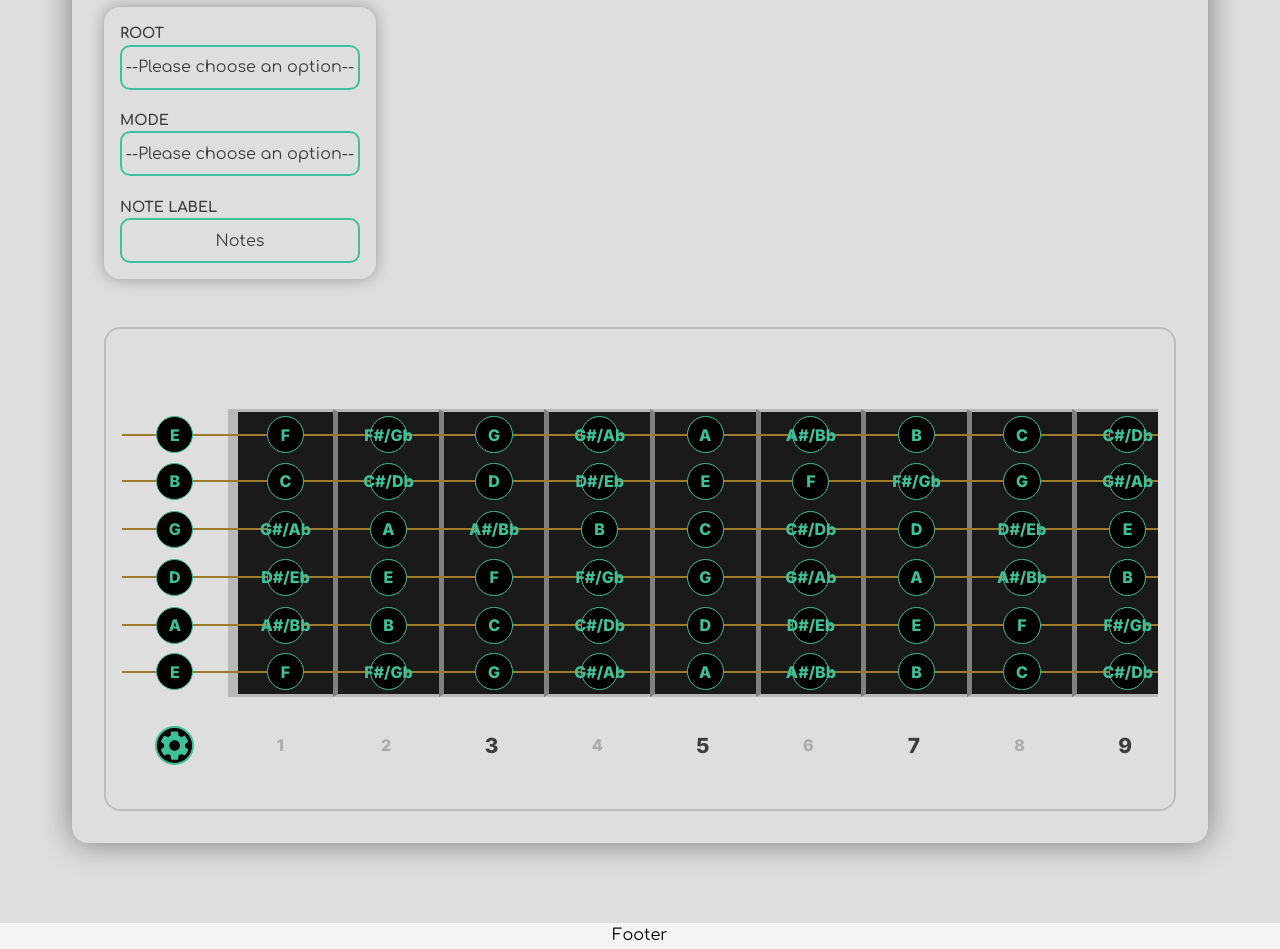
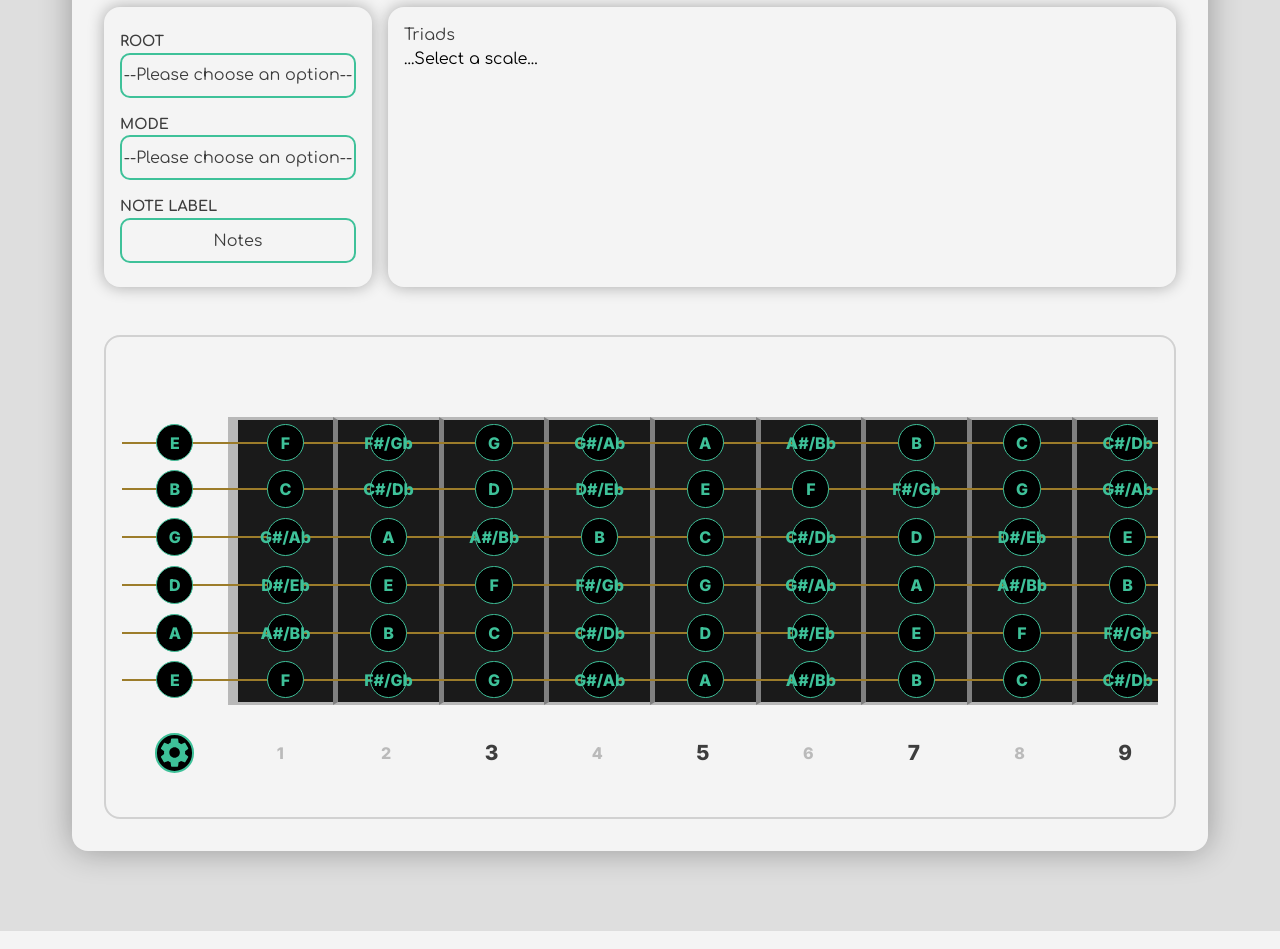
Before and after one commit to NovaSharx/Novabrato, a React (Create React App) app in the folder frontend/: page / in a window 1280 px wide. Shown: the part 960-1909 px from the top of the page. Built offline with nearby package versions, Linux system fonts and the light colour scheme.

Commit message:
Added secondary panel with basic triads content.

```diff
--- a/frontend/src/components/Footer/Footer.tsx
+++ b/frontend/src/components/Footer/Footer.tsx
@@ -10,7 +10,11 @@ const Footer: FC = (): ReactElement => {
             backgroundColor: theme.palette.background.tertiary
         }}>
             <div className='main-section'>
-                Footer
+
+                <div id='footer-bottom'>
+                    <span style={{color: theme.palette.text.primary}}>© Copyright 2023 | Davin Jones</span>
+                </div>
+
             </div>
         </div>
     );
--- a/frontend/src/components/VirtualGuitar/VirtualGuitarContainer.tsx
+++ b/frontend/src/components/VirtualGuitar/VirtualGuitarContainer.tsx
@@ -12,7 +12,8 @@ const VirtualGuitarContainer: FC = (): ReactElement => {
             <div className='main-section'>
 
                 <div className='virtual-guitar-container' style={{
-                    backgroundColor: theme.palette.background.primary
+                    backgroundColor: theme.palette.background.tertiary,
+                    boxShadow: `0rem 0rem 2rem 0rem ${theme.palette.shadow.primary}`
                 }}>
                     <div className='virtual-guitar-title'>
                         <h2 style={{
--- a/frontend/src/components/VirtualGuitar/VirtualGuitarControlPanel.tsx
+++ b/frontend/src/components/VirtualGuitar/VirtualGuitarControlPanel.tsx
@@ -1,4 +1,4 @@
-import { FC, ReactElement, useContext } from 'react';
+import { FC, ReactElement, useContext, Fragment } from 'react';
 import styled from '@emotion/styled';
 import { ThemeContext } from '../contexts/ThemeContext';
 import { VirtualGuitarContext } from '../contexts/VirtualGuitarContext';
@@ -7,7 +7,7 @@ const VirtualGuitarControlPanel: FC = (): ReactElement => {
 
     const { theme } = useContext(ThemeContext)!
 
-    const { noteLibrary, root, mode, noteLabel, setNoteLabel, calculateScaleNotes } = useContext(VirtualGuitarContext)!
+    const { noteLibrary, root, mode, noteLabel, setNoteLabel, calculateScaleNotes, scaleNotes, getTriadNotes } = useContext(VirtualGuitarContext)!
 
     const VirtualGuitarSelect = styled.select`
         color: ${theme.palette.text.primary};
@@ -18,6 +18,31 @@ const VirtualGuitarControlPanel: FC = (): ReactElement => {
         }
     `;
 
+    const TriadButton = styled.span`
+        color: ${theme.palette.text.primary};
+        border-color: ${theme.palette.primary.main};
+        &:hover {
+            border-color: ${theme.palette.secondary.main};
+        }
+    `;
+
+    const renderTriadButtons: JSX.Element[] = scaleNotes.map((root: string, index: number): JSX.Element => {
+
+        return (
+            <TriadButton key={index} className='triad-button'>
+                <div className='triad-button-notes'>
+                    {getTriadNotes(root).map((triadNote: string, idx: number): JSX.Element => {
+                        return (
+                            <span key={idx}>
+                                {idx !== 0 && ' - '}{triadNote}
+                            </span>
+                        )
+                    })}
+                </div>
+            </TriadButton>
+        )
+    })
+
     const renderRootoptions: JSX.Element[] = noteLibrary.map((root: string, index: number): JSX.Element => {
         return (
             <option key={index} value={root}>{root}</option>
@@ -26,6 +51,7 @@ const VirtualGuitarControlPanel: FC = (): ReactElement => {
 
     return (
         <div className='virtual-guitar-control-panel'>
+
             <div className='virtual-guitar-main-panel' style={{ boxShadow: `0rem 0rem 1rem 0rem ${theme.palette.shadow.primary}` }}>
 
                 <div className='virtual-guitar-main-panel-item'>
@@ -57,6 +83,17 @@ const VirtualGuitarControlPanel: FC = (): ReactElement => {
                 </div>
 
             </div>
+
+            <div className='virtual-guitar-secondary-panel' style={{ boxShadow: `0rem 0rem 1rem 0rem ${theme.palette.shadow.primary}` }}>
+
+                <div className='virtual-guitar-secondary-panel-item'>
+                    <label htmlFor='virtual-guitar-triads' className='secondary-panel-label' style={{ color: theme.palette.text.primary }}>Triads</label>
+                    <div id='virtual-guitar-triads'>
+                        {scaleNotes.length ? renderTriadButtons : '...Select a scale...'}
+                    </div>
+                </div>
+
+            </div>
         </div>
     )
 }
--- a/frontend/src/components/VirtualGuitar/VirtualGuitarNeck.tsx
+++ b/frontend/src/components/VirtualGuitar/VirtualGuitarNeck.tsx
@@ -49,7 +49,7 @@ const VirtualGuitarNeck: FC = (): ReactElement => {
 
         if (marker === 0) {
             return (
-                <GuitarConfigButton className='virtual-guitar-settings'>
+                <GuitarConfigButton key={marker} className='virtual-guitar-settings'>
                     <SettingsIcon className='virtual-guitar-settings-button' style={{ borderColor: theme.palette.primary.main }} />
                 </GuitarConfigButton>
             )
--- a/frontend/src/components/contexts/ThemeContext.tsx
+++ b/frontend/src/components/contexts/ThemeContext.tsx
@@ -66,9 +66,9 @@ const ThemeProvider = ({ children }: { children: ReactNode }): JSX.Element => {
                 // dark
                 {
                     full: '#000',
-                    primary: '#1a1a1a',
+                    primary: '#595959',
                     secondary: '#3a3a3a',
-                    tertiary: '#595959'
+                    tertiary: '#1a1a1a'
                 }
                 :
                 // light
--- a/frontend/src/components/contexts/VirtualGuitarContext.tsx
+++ b/frontend/src/components/contexts/VirtualGuitarContext.tsx
@@ -13,6 +13,7 @@ interface IVirtualGuitar {
     playNote: (frequency: number) => Promise<void>,
 
     calculateScaleNotes: (newRoot: string, newMode: string) => void,
+    getTriadNotes: (rootNote: string) => string[],
 
     noteLibrary: string[],
     baseFrequencyLibrary: number[],
@@ -61,6 +62,8 @@ function VirtualGuitarProvider({ children }: { children: ReactNode }): JSX.Eleme
 
                 newScale.push(noteLibrary[index])
 
+
+
                 iteration += modeIntervalPatterns[newMode]![modeIndex]
             }
 
@@ -70,6 +73,22 @@ function VirtualGuitarProvider({ children }: { children: ReactNode }): JSX.Eleme
         setScaleNotes(newScale)
         setRoot(newRoot)
         setMode(newMode)
+    }
+
+    function getTriadNotes(rootNote: string) {
+        let triadArray: string[] = []
+        let rootNoteIndex: number = scaleNotes.indexOf(rootNote)
+
+        for (let iteration: number = 0; iteration < scaleNotes.length; iteration++) {
+            let index: number = (iteration + rootNoteIndex) % scaleNotes.length
+
+            triadArray.push(scaleNotes[index])
+            iteration++
+        }
+
+        triadArray.splice(-1) // Omitting seventh on purpose *TBA*
+
+        return triadArray
     }
 
     async function playNote(frequency: number): Promise<void> {
@@ -104,6 +123,7 @@ function VirtualGuitarProvider({ children }: { children: ReactNode }): JSX.Eleme
             setNoteLabel,
             playNote,
             calculateScaleNotes,
+            getTriadNotes,
             noteLibrary,
             baseFrequencyLibrary,
             noteLabelLibrary
--- a/frontend/src/stylesheets/css/main.css
+++ b/frontend/src/stylesheets/css/main.css
@@ -141,7 +141,9 @@ p {
 
 #footer {
   width: 100%;
-  height: 5rem;
+}
+#footer #footer-bottom {
+  padding: 1rem 0rem;
   text-align: center;
 }
 
@@ -151,7 +153,6 @@ p {
   display: flex;
   flex-direction: column;
   border-radius: 1rem;
-  box-shadow: 0rem 0rem 2rem 0rem rgba(0, 0, 0, 0.45);
   -webkit-user-select: none;
 }
 .virtual-guitar-container .virtual-guitar-title {
@@ -160,7 +161,10 @@ p {
 }
 .virtual-guitar-container .virtual-guitar-content .virtual-guitar-control-panel {
   margin: 3rem 0rem;
-  display: flex;
+  display: grid;
+  grid-template-rows: 1fr;
+  grid-template-columns: 25% 1fr;
+  column-gap: 1rem;
   border-radius: 1rem;
 }
 .virtual-guitar-container .virtual-guitar-content .virtual-guitar-control-panel .virtual-guitar-main-panel {
@@ -168,11 +172,10 @@ p {
   display: flex;
   flex-direction: column;
   justify-content: space-between;
-  width: 15rem;
-  height: 15rem;
   border-radius: 1rem;
 }
 .virtual-guitar-container .virtual-guitar-content .virtual-guitar-control-panel .virtual-guitar-main-panel .virtual-guitar-main-panel-item {
+  padding: 0.5rem 0rem;
   display: flex;
   flex-direction: column;
 }
@@ -187,11 +190,35 @@ p {
   border-radius: 10px;
   text-align: center;
   font-size: 1rem;
+  background-color: transparent;
   appearance: none;
 }
 .virtual-guitar-container .virtual-guitar-content .virtual-guitar-control-panel .virtual-guitar-main-panel .virtual-guitar-main-panel-item .main-panel-selection:hover {
   cursor: pointer;
   border-width: 3px;
+}
+.virtual-guitar-container .virtual-guitar-content .virtual-guitar-control-panel .virtual-guitar-secondary-panel {
+  padding: 1rem;
+  flex-grow: 1;
+  border-radius: 1rem;
+}
+.virtual-guitar-container .virtual-guitar-content .virtual-guitar-control-panel .virtual-guitar-secondary-panel #virtual-guitar-triads {
+  width: 100%;
+  display: flex;
+  justify-content: space-between;
+}
+.virtual-guitar-container .virtual-guitar-content .virtual-guitar-control-panel .virtual-guitar-secondary-panel #virtual-guitar-triads .triad-button {
+  padding: 0.5rem;
+  border-width: 2px;
+  border-style: solid;
+  border-radius: 0.5rem;
+}
+.virtual-guitar-container .virtual-guitar-content .virtual-guitar-control-panel .virtual-guitar-secondary-panel #virtual-guitar-triads .triad-button:hover {
+  cursor: pointer;
+  border-width: 4px;
+}
+.virtual-guitar-container .virtual-guitar-content .virtual-guitar-control-panel .virtual-guitar-secondary-panel #virtual-guitar-triads .triad-button .triad-button-notes {
+  text-align: center;
 }
 .virtual-guitar-container .virtual-guitar-content .virtual-guitar-fretboard-container {
   box-sizing: border-box;
@@ -310,7 +337,6 @@ p {
 }
 @media (max-width: 768px) {
   .virtual-guitar-container .virtual-guitar-content .virtual-guitar-control-panel {
-    width: 100%;
     border: 2px solid rgba(128, 128, 128, 0.062745098);
     border-radius: 1rem;
   }
@@ -321,8 +347,6 @@ p {
     justify-content: space-between;
     width: 15rem;
     height: 15rem;
-    border-width: 2px;
-    border-style: solid;
     border-radius: 1rem;
   }
   .virtual-guitar-container .virtual-guitar-content .virtual-guitar-control-panel .virtual-guitar-main-panel .virtual-guitar-main-panel-item {
--- a/frontend/src/stylesheets/scss/components/_virtual-guitar.scss
+++ b/frontend/src/stylesheets/scss/components/_virtual-guitar.scss
@@ -4,7 +4,6 @@
     display: flex;
     flex-direction: column;
     border-radius: 1rem;
-    box-shadow: 0rem 0rem 2rem 0rem rgba(0, 0, 0, 0.45);
     -webkit-user-select: none;
 
     .virtual-guitar-title {
@@ -18,7 +17,10 @@
 
         .virtual-guitar-control-panel {
             margin: 3rem 0rem;
-            display: flex;
+            display: grid;
+            grid-template-rows: 1fr;
+            grid-template-columns: 25% 1fr;
+            column-gap: 1rem;
             border-radius: 1rem;
 
             .virtual-guitar-main-panel {
@@ -26,11 +28,10 @@
                 display: flex;
                 flex-direction: column;
                 justify-content: space-between;
-                width: 15rem;
-                height: 15rem;
                 border-radius: 1rem;
 
                 .virtual-guitar-main-panel-item {
+                    padding: 0.5rem 0rem;
                     display: flex;
                     flex-direction: column;
 
@@ -46,11 +47,43 @@
                         border-radius: 10px;
                         text-align: center;
                         font-size: 1rem;
+                        background-color: transparent;
                         appearance: none;
 
                         &:hover {
                             cursor: pointer;
                             border-width: 3px;
+                        }
+                    }
+                }
+            }
+
+            .virtual-guitar-secondary-panel {
+                padding: 1rem;
+                flex-grow: 1;
+                border-radius: 1rem;
+
+                .secondary-panel-label {}
+
+                #virtual-guitar-triads {
+                    width: 100%;
+                    display: flex;
+                    justify-content: space-between;
+
+
+                    .triad-button {
+                        padding: 0.5rem;
+                        border-width: 2px;
+                        border-style: solid;
+                        border-radius: 0.5rem;
+
+                        &:hover {
+                            cursor: pointer;
+                            border-width: 4px;
+                        }
+
+                        .triad-button-notes {
+                            text-align: center;
                         }
                     }
                 }
@@ -216,7 +249,6 @@
         .virtual-guitar-content {
 
             .virtual-guitar-control-panel {
-                width: 100%;
                 border: 2px solid #80808010;
                 border-radius: 1rem;
 
@@ -227,8 +259,6 @@
                     justify-content: space-between;
                     width: 15rem;
                     height: 15rem;
-                    border-width: 2px;
-                    border-style: solid;
                     border-radius: 1rem;
 
                     .virtual-guitar-main-panel-item {
```
Also changed, not shown: frontend/src/stylesheets/scss/components/_footer.scss (+5 -2 lines), 1 other file (tests, documents, lock files or other folders).
